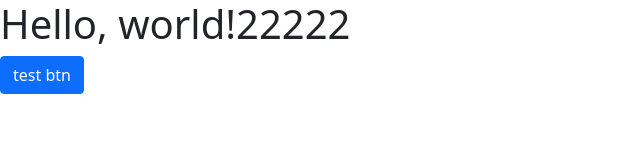
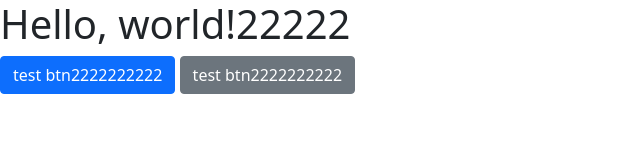
Before and after one commit to BBongDDa22/bbongdda22.github.io, a plain HTML site: page index.html in a window 1280 px wide. Shown: the whole page, without its empty margins (0-640 px from the left). Drawn offline with nearby package versions, Linux system fonts and the light colour scheme.

Commit message:
버튼 2개 추가됨

```diff
--- a/index.html
+++ b/index.html
@@ -12,7 +12,8 @@
   </head>
   <body>
     <h1>Hello, world!22222</h1>
-    <button class="btn btn-primary">test btn</button>
+    <button class="btn btn-primary">test btn2222222222</button>
+    <button class="btn btn-secondary">test btn2222222222</button>
 
     <!-- Optional JavaScript; choose one of the two! -->
 
```
